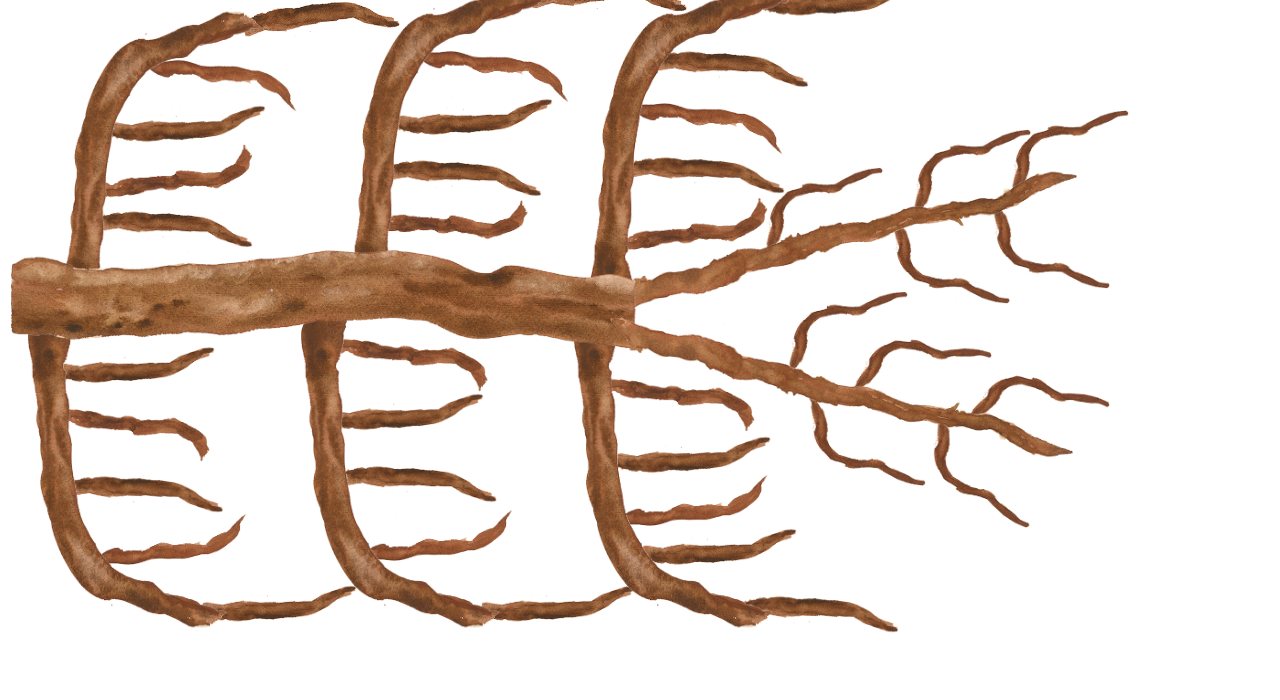
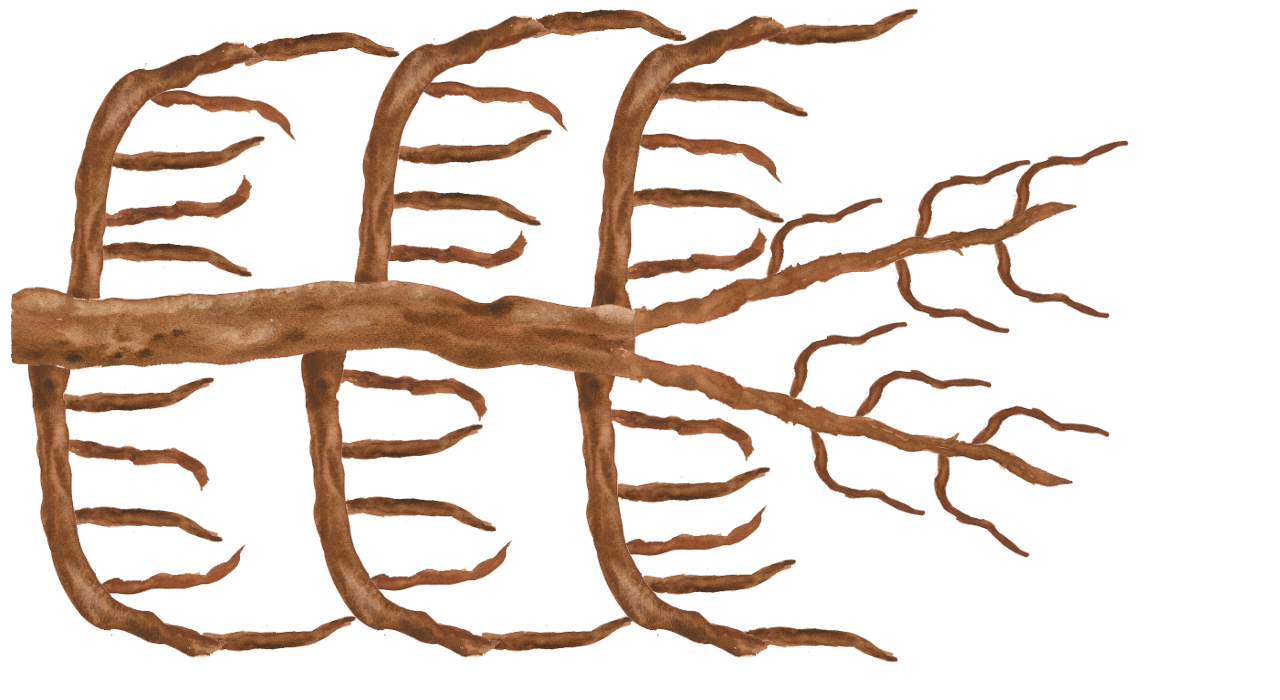
Before and after one commit to joevus/climbingtreepages, a plain HTML site: page app.html in a window 1280 px wide. Drawn offline with Linux system fonts and the light colour scheme.

Commit message:
shifted all branch positions down by 30px

```diff
--- a/css/fromPhotoshop.css
+++ b/css/fromPhotoshop.css
@@ -3,7 +3,7 @@
 .medb2{
 position: absolute;
 left: 603px;
-top: 311px;
+top: 341px;
 width: 491px;
 height: 150px;
 z-index: 50;
@@ -11,7 +11,7 @@ z-index: 50;
 .big{
 position: absolute;
 left: 0px;
-top: 243px;
+top: 273px;
 width: 640px;
 height: 114px;
 z-index: 49;
@@ -19,7 +19,7 @@ z-index: 49;
 .medb1{
 position: absolute;
 left: 607px;
-top: 167px;
+top: 197px;
 width: 491px;
 height: 151px;
 z-index: 48;
@@ -27,7 +27,7 @@ z-index: 48;
 .med1{
 position: absolute;
 left: 8px;
-top: 291px;
+top: 321px;
 width: 224px;
 height: 359px;
 z-index: 47;
@@ -35,7 +35,7 @@ z-index: 47;
 .med2{
 position: absolute;
 left: 281px;
-top: 291px;
+top: 321px;
 width: 224px;
 height: 359px;
 z-index: 46;
@@ -43,7 +43,7 @@ z-index: 46;
 .med3{
 position: absolute;
 left: 554px;
-top: 291px;
+top: 321px;
 width: 224px;
 height: 359px;
 z-index: 45;
@@ -51,7 +51,7 @@ z-index: 45;
 .med4{
 position: absolute;
 left: 42px;
-top: -11px;
+top: 19px;
 width: 224px;
 height: 359px;
 z-index: 44;
@@ -59,7 +59,7 @@ z-index: 44;
 .med5{
 position: absolute;
 left: 330px;
-top: -24px;
+top: 6px;
 width: 224px;
 height: 359px;
 z-index: 43;
@@ -67,7 +67,7 @@ z-index: 43;
 .med6{
 position: absolute;
 left: 570px;
-top: -24px;
+top: 6px;
 width: 224px;
 height: 359px;
 z-index: 42;
@@ -75,7 +75,7 @@ z-index: 42;
 .smb3_med6{
 position: absolute;
 left: 624px;
-top: 94px;
+top: 124px;
 width: 162px;
 height: 67px;
 z-index: 41;
@@ -83,7 +83,7 @@ z-index: 41;
 .smb1_med6{
 position: absolute;
 left: 617px;
-top: 197px;
+top: 227px;
 width: 156px;
 height: 61px;
 z-index: 40;
@@ -91,7 +91,7 @@ z-index: 40;
 .smb4_med6{
 position: absolute;
 left: 645px;
-top: 45px;
+top: 75px;
 width: 164px;
 height: 47px;
 z-index: 39;
@@ -99,7 +99,7 @@ z-index: 39;
 .smb2_med6{
 position: absolute;
 left: 621px;
-top: 151px;
+top: 181px;
 width: 164px;
 height: 47px;
 z-index: 38;
@@ -107,7 +107,7 @@ z-index: 38;
 .smb5_med6{
 position: absolute;
 left: 755px;
-top: -25px;
+top: 5px;
 width: 164px;
 height: 47px;
 z-index: 37;
@@ -115,7 +115,7 @@ z-index: 37;
 .smb3_med3{
 position: absolute;
 left: 610px;
-top: 468px;
+top: 498px;
 width: 161px;
 height: 67px;
 z-index: 36;
@@ -123,7 +123,7 @@ z-index: 36;
 .smb1_med3{
 position: absolute;
 left: 604px;
-top: 371px;
+top: 401px;
 width: 156px;
 height: 61px;
 z-index: 35;
@@ -131,7 +131,7 @@ z-index: 35;
 .smb4_med3{
 position: absolute;
 left: 633px;
-top: 524px;
+top: 554px;
 width: 164px;
 height: 47px;
 z-index: 34;
@@ -139,7 +139,7 @@ z-index: 34;
 .smb2_med3{
 position: absolute;
 left: 607px;
-top: 432px;
+top: 462px;
 width: 164px;
 height: 47px;
 z-index: 33;
@@ -147,7 +147,7 @@ z-index: 33;
 .smb5_med3{
 position: absolute;
 left: 735px;
-top: 590px;
+top: 620px;
 width: 164px;
 height: 47px;
 z-index: 32;
@@ -155,7 +155,7 @@ z-index: 32;
 .smb1_med5{
 position: absolute;
 left: 373px;
-top: 183px;
+top: 213px;
 width: 158px;
 height: 77px;
 z-index: 31;
@@ -163,7 +163,7 @@ z-index: 31;
 .smb2_med5{
 position: absolute;
 left: 378px;
-top: 154px;
+top: 184px;
 width: 164px;
 height: 47px;
 z-index: 30;
@@ -171,7 +171,7 @@ z-index: 30;
 .smb3_med5{
 position: absolute;
 left: 389px;
-top: 94px;
+top: 124px;
 width: 164px;
 height: 47px;
 z-index: 29;
@@ -179,7 +179,7 @@ z-index: 29;
 .smb4_med5{
 position: absolute;
 left: 410px;
-top: 42px;
+top: 72px;
 width: 162px;
 height: 67px;
 z-index: 28;
@@ -187,7 +187,7 @@ z-index: 28;
 .smb5_med5{
 position: absolute;
 left: 523px;
-top: -25px;
+top: 5px;
 width: 164px;
 height: 54px;
 z-index: 27;
@@ -195,7 +195,7 @@ z-index: 27;
 .smb1_med2{
 position: absolute;
 left: 337px;
-top: 331px;
+top: 361px;
 width: 156px;
 height: 61px;
 z-index: 26;
@@ -203,7 +203,7 @@ z-index: 26;
 .smb2_med2{
 position: absolute;
 left: 319px;
-top: 389px;
+top: 419px;
 width: 165px;
 height: 47px;
 z-index: 25;
@@ -211,7 +211,7 @@ z-index: 25;
 .smb3_med2{
 position: absolute;
 left: 333px;
-top: 460px;
+top: 490px;
 width: 164px;
 height: 47px;
 z-index: 24;
@@ -219,7 +219,7 @@ z-index: 24;
 .smb4_med2{
 position: absolute;
 left: 354px;
-top: 503px;
+top: 533px;
 width: 162px;
 height: 67px;
 z-index: 23;
@@ -227,7 +227,7 @@ z-index: 23;
 .smb5_med2{
 position: absolute;
 left: 472px;
-top: 581px;
+top: 611px;
 width: 165px;
 height: 47px;
 z-index: 22;
@@ -235,7 +235,7 @@ z-index: 22;
 .smb5_med1_copy{
 position: absolute;
 left: 236px;
-top: -8px;
+top: 22px;
 width: 164px;
 height: 65px;
 z-index: 21;
@@ -243,7 +243,7 @@ z-index: 21;
 .smb4_med1_copy{
 position: absolute;
 left: 138px;
-top: 51px;
+top: 81px;
 width: 162px;
 height: 67px;
 z-index: 20;
@@ -251,7 +251,7 @@ z-index: 20;
 .smb3_med1_copy{
 position: absolute;
 left: 102px;
-top: 101px;
+top: 131px;
 width: 164px;
 height: 47px;
 z-index: 19;
@@ -259,7 +259,7 @@ z-index: 19;
 .smb2_med1_copy{
 position: absolute;
 left: 102px;
-top: 144px;
+top: 174px;
 width: 156px;
 height: 61px;
 z-index: 18;
@@ -267,7 +267,7 @@ z-index: 18;
 .smb1_med1_copy{
 position: absolute;
 left: 89px;
-top: 205px;
+top: 235px;
 width: 164px;
 height: 47px;
 z-index: 17;
@@ -275,7 +275,7 @@ z-index: 17;
 .smb5_med1{
 position: absolute;
 left: 193px;
-top: 581px;
+top: 611px;
 width: 164px;
 height: 47px;
 z-index: 16;
@@ -283,7 +283,7 @@ z-index: 16;
 .smb4_med1{
 position: absolute;
 left: 88px;
-top: 507px;
+top: 537px;
 width: 162px;
 height: 67px;
 z-index: 15;
@@ -291,7 +291,7 @@ z-index: 15;
 .smb3_med1{
 position: absolute;
 left: 59px;
-top: 470px;
+top: 500px;
 width: 165px;
 height: 47px;
 z-index: 14;
@@ -299,7 +299,7 @@ z-index: 14;
 .smb2_med1{
 position: absolute;
 left: 59px;
-top: 401px;
+top: 431px;
 width: 156px;
 height: 61px;
 z-index: 13;
@@ -307,7 +307,7 @@ z-index: 13;
 .smb1_med1{
 position: absolute;
 left: 51px;
-top: 342px;
+top: 372px;
 width: 164px;
 height: 47px;
 z-index: 12;
@@ -315,7 +315,7 @@ z-index: 12;
 .sma5_medb2{
 position: absolute;
 left: 786px;
-top: 291px;
+top: 321px;
 width: 122px;
 height: 87px;
 z-index: 11;
@@ -323,7 +323,7 @@ z-index: 11;
 .sma4_medb2{
 position: absolute;
 left: 807px;
-top: 392px;
+top: 422px;
 width: 119px;
 height: 94px;
 z-index: 10;
@@ -331,7 +331,7 @@ z-index: 10;
 .sma3_medb2{
 position: absolute;
 left: 849px;
-top: 331px;
+top: 361px;
 width: 143px;
 height: 69px;
 z-index: 9;
@@ -339,7 +339,7 @@ z-index: 9;
 .sma2_medb2{
 position: absolute;
 left: 932px;
-top: 409px;
+top: 439px;
 width: 99px;
 height: 119px;
 z-index: 8;
@@ -347,7 +347,7 @@ z-index: 8;
 .sma1_medb2{
 position: absolute;
 left: 963px;
-top: 368px;
+top: 398px;
 width: 147px;
 height: 61px;
 z-index: 7;
@@ -355,7 +355,7 @@ z-index: 7;
 .sma5_medb1{
 position: absolute;
 left: 890px;
-top: 213px;
+top: 243px;
 width: 120px;
 height: 91px;
 z-index: 6;
@@ -363,7 +363,7 @@ z-index: 6;
 .sma4_medb1{
 position: absolute;
 left: 990px;
-top: 197px;
+top: 227px;
 width: 120px;
 height: 92px;
 z-index: 5;
@@ -371,7 +371,7 @@ z-index: 5;
 .sma3_medb1{
 position: absolute;
 left: 763px;
-top: 167px;
+top: 197px;
 width: 120px;
 height: 92px;
 z-index: 4;
@@ -379,7 +379,7 @@ z-index: 4;
 .sma2_medb1{
 position: absolute;
 left: 911px;
-top: 129px;
+top: 159px;
 width: 120px;
 height: 92px;
 z-index: 3;
@@ -387,7 +387,7 @@ z-index: 3;
 .sma1_medb1{
 position: absolute;
 left: 1009px;
-top: 110px;
+top: 140px;
 width: 120px;
 height: 91px;
 z-index: 2;
```
